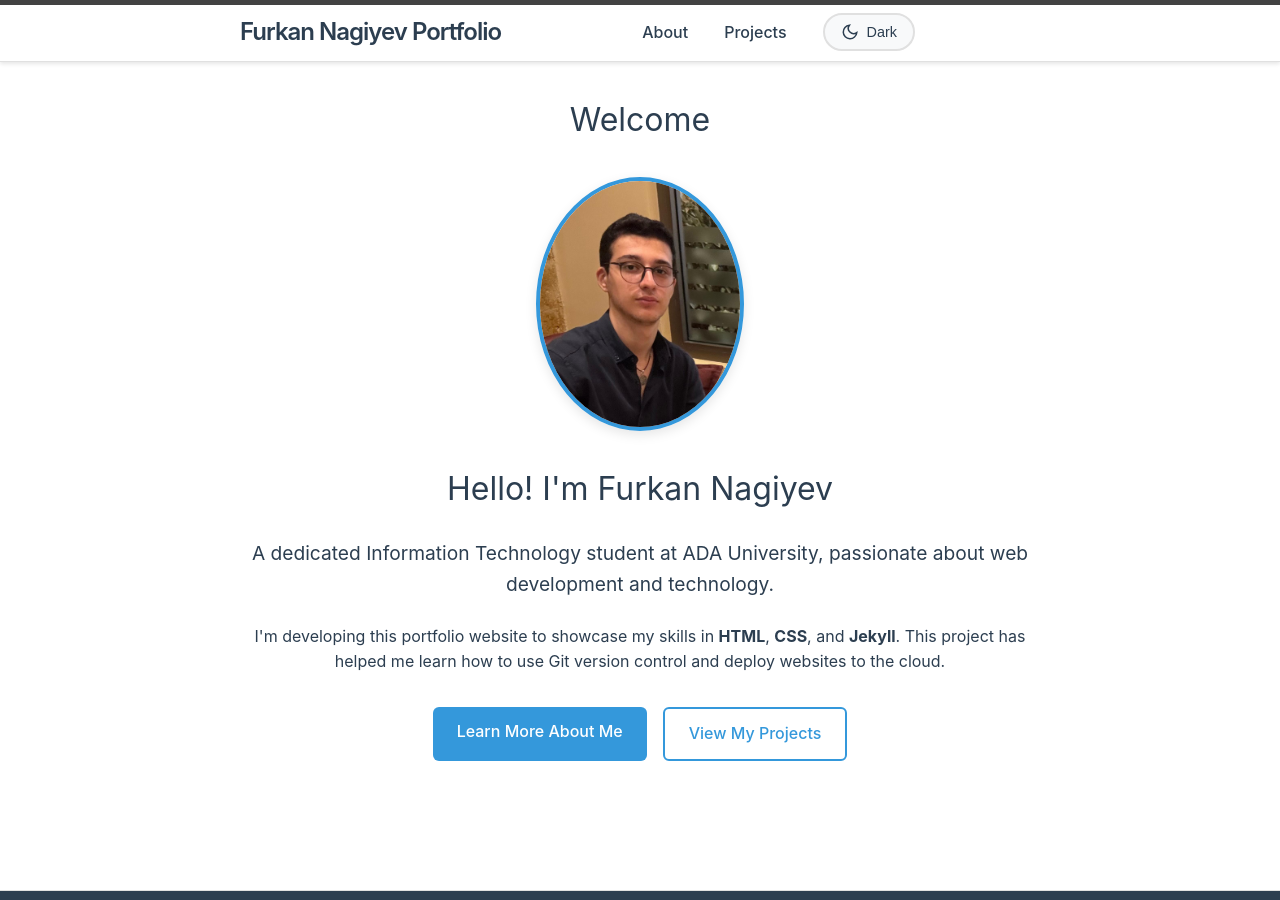
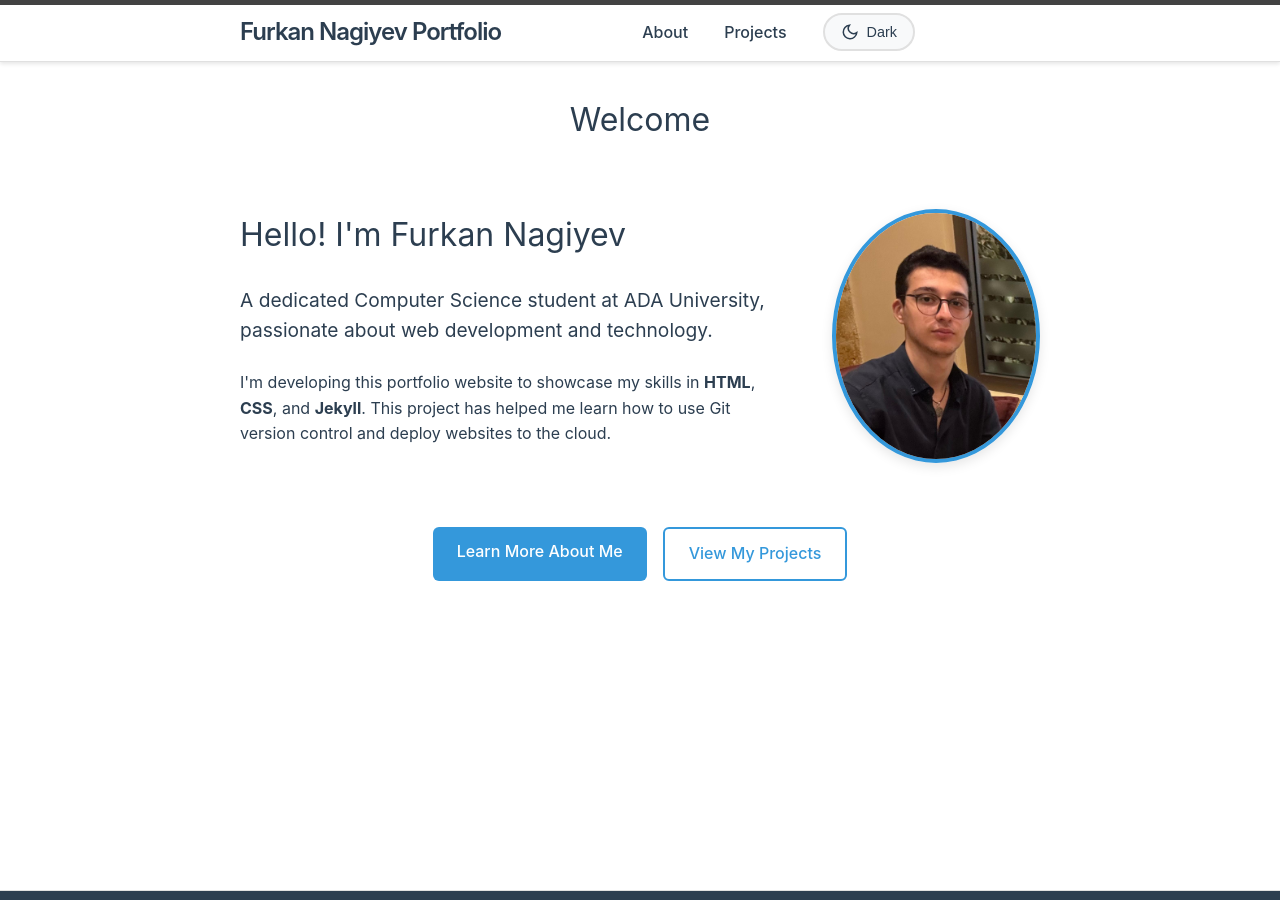
Before and after one commit to Furkan-ctrl/Furkan-ctrl.github.io, a Jekyll site: the page built from index.markdown, in a window 1280 px wide and 900 px high. Built offline with Jekyll 4.4.1, drawn with Linux system fonts in a browser that asks for light colours.

Commit message:
Changed the main page's texts

```diff
--- a/about.markdown
+++ b/about.markdown
@@ -5,18 +5,18 @@ permalink: /about/
 ---
 
 <div style="text-align: center; margin-bottom: 2rem;">
-  <img src="/assets/profile.jpg" alt="Furkan Nagiyev" style="width: 200px; border-radius: 50%; border: 4px solid #2c3e50; box-shadow: 0 4px 8px rgba(0,0,0,0.1);">
+  <img src="/assets/profile.jpg" alt="Furkan Nagiyev" style="width: 200px; border-radius: 50%; border: 4px solid var(--accent-color); box-shadow: 0 4px 8px var(--shadow);">
 </div>
 
 ## Who I Am
 
-Hello! I'm **Furkan Nagiyev**, a dedicated student at ADA University, currently pursuing my degree in Information Technology. My journey into the world of tech began with a curiosity about how software shapes our daily lives. I am passionate about solving complex problems through code and am eager to apply my skills in real-world projects.
+Hello! I'm **Furkan Nagiyev**, a dedicated student at ADA University, currently pursuing my degree in Computer Science. My journey into the world of tech began with a curiosity about how software shapes our daily lives. I am passionate about solving complex problems through code and am eager to apply my skills in real-world projects.
 
 I believe in continuous learning and growth, always seeking new opportunities to expand my knowledge and contribute to meaningful projects. Whether it's developing web applications, participating in coding events, or volunteering for community initiatives, I'm always excited to take on new challenges.
 
 ## Education & Qualifications
 
-* **Current Studies:** Bachelor's in Information Technology at ADA University
+* **Current Studies:** Bachelor's in Computer Science at ADA University
 * **Course:** SITE 1101 - Web Development Fundamentals
 * **Focus Areas:** Web Development, Software Engineering, Problem Solving
 
--- a/assets/custom.css
+++ b/assets/custom.css
@@ -130,6 +130,27 @@ body {
   text-align: center;
 }
 
+.home-intro {
+  max-width: 1000px;
+  margin: 0 auto;
+}
+
+.home-content {
+  display: flex;
+  align-items: center;
+  gap: 3rem;
+  margin: 2rem 0;
+  text-align: left;
+}
+
+.home-text {
+  flex: 1;
+}
+
+.home-photo {
+  flex-shrink: 0;
+}
+
 .home img {
   margin: 2rem auto;
   display: block;
@@ -141,16 +162,67 @@ body {
   margin: 1.5rem 0;
 }
 
+/* Responsive home layout */
+@media (max-width: 768px) {
+  .home-content {
+    flex-direction: column;
+    text-align: center;
+    gap: 2rem;
+  }
+
+  .home-text {
+    text-align: center;
+  }
+
+  .home-photo img {
+    margin: 0 auto;
+  }
+}
+
 /* Page Styles */
-.page h1, .page h2 {
+.post-header {
+  margin-bottom: 2rem;
+}
+
+.post-title {
+  color: var(--text-color);
+  font-size: 2rem;
+  margin-bottom: 1rem;
+}
+
+.post-content {
+  color: var(--text-color);
+}
+
+.post-content h1, .post-content h2 {
   color: var(--text-color);
   margin-top: 2rem;
   margin-bottom: 1rem;
 }
 
-.page h2 {
+.post-content h2 {
   border-bottom: 2px solid var(--accent-color);
   padding-bottom: 0.5rem;
+}
+
+.post-content h3 {
+  color: var(--accent-color);
+  margin-top: 1.5rem;
+  margin-bottom: 0.75rem;
+}
+
+.post-content p {
+  margin: 1rem 0;
+  line-height: 1.7;
+}
+
+.post-content ul, .post-content ol {
+  margin: 1rem 0;
+  padding-left: 2rem;
+}
+
+.post-content li {
+  margin: 0.5rem 0;
 }
 
 /* Links */
--- a/index.markdown
+++ b/index.markdown
@@ -3,19 +3,25 @@ layout: home
 title: Welcome
 ---
 
-<div style="text-align: center;">
-  <img src="/assets/profile.jpg" alt="Furkan's Profile Photo" width="200" style="border-radius: 50%; border: 4px solid var(--accent-color); box-shadow: 0 4px 12px var(--shadow); margin: 2rem auto;">
+<div class="home-intro">
+  <div class="home-content">
+    <div class="home-text">
+      <h1 style="margin-top: 0; color: var(--text-color);">Hello! I'm Furkan Nagiyev</h1>
 
-  <h1 style="margin-top: 2rem; color: var(--text-color);">Hello! I'm Furkan Nagiyev</h1>
+      <p style="font-size: 1.2rem; margin: 1.5rem 0; color: var(--text-color);">
+        A dedicated Computer Science student at ADA University, passionate about web development and technology.
+      </p>
 
-  <p style="font-size: 1.2rem; margin: 1.5rem 0; color: var(--text-color);">
-    A dedicated Information Technology student at ADA University, passionate about web development and technology.
-  </p>
+      <p style="font-size: 1rem; margin: 1rem 0; color: var(--text-color);">
+        I'm developing this portfolio website to showcase my skills in <strong>HTML</strong>, <strong>CSS</strong>, and <strong>Jekyll</strong>.
+        This project has helped me learn how to use Git version control and deploy websites to the cloud.
+      </p>
+    </div>
 
-  <p style="font-size: 1rem; margin: 1rem 0; color: var(--text-color);">
-    I'm developing this portfolio website to showcase my skills in <strong>HTML</strong>, <strong>CSS</strong>, and <strong>Jekyll</strong>.
-    This project has helped me learn how to use Git version control and deploy websites to the cloud.
-  </p>
+    <div class="home-photo">
+      <img src="/assets/profile.jpg" alt="Furkan's Profile Photo" width="200" style="border-radius: 50%; border: 4px solid var(--accent-color); box-shadow: 0 4px 12px var(--shadow);">
+    </div>
+  </div>
 
   <div style="margin: 2rem 0; display: flex; gap: 1rem; justify-content: center; flex-wrap: wrap;">
     <a href="/about/" style="background: var(--accent-color); color: white; padding: 12px 24px; border-radius: 6px; text-decoration: none; font-weight: 500; transition: background 0.3s ease;">
```
Also changed, not shown: _layouts/page.html (added, +15 -0 lines).
